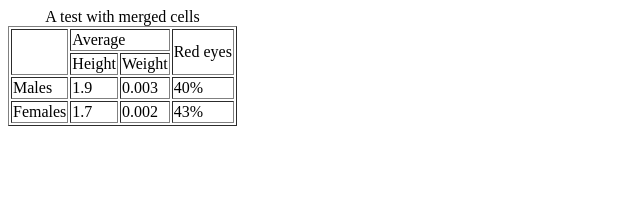
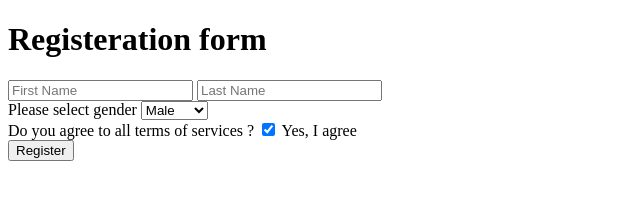
Before and after one commit to Joshitha17/web-development-practice, a plain HTML site: page day4.html in a window 1280 px wide. Shown: the whole page, without its empty margins (0-640 px from the left). Drawn offline with Linux system fonts and the light colour scheme.

Commit message:
html complete

```diff
--- a/day4.html
+++ b/day4.html
@@ -6,7 +6,7 @@
     <title>Document</title>
 </head>
 <body>
-    <table border="solid">
+    <!-- <table border="solid">
         <caption>A test with merged cells</caption>
         <tr>
             <td rowspan="2"></td>
@@ -29,6 +29,36 @@
             <td>0.002</td>
             <td>43%</td>
         </tr>
-    </table>
+    </table> -->
+    <!-- <form action="/server">
+        <select name="profession" id="profession">
+            <option value=""></option>
+            <option value="btech">btech</option>
+            <option value="mtech">mtech</option>
+        </select>
+        <input type="submit">
+
+    </form> -->
+    <form action="/server">
+        <h1>Registeration form</h1>
+        <label for="firstname"></label>
+        <input type="text" name="fname" id="firstname" placeholder="First Name">
+        <label for="lastname"></label>
+        <input type="text" name="lname" id="lastname" placeholder="Last Name">
+        <br>
+        <label for="gender">Please select gender </label>
+            <select name="gender" id="gender">
+                <option value="Male">Male</option>
+                <option value="Female">Female</option>
+            </select>
+        <br>
+        <label for="agreement">Do you agree to all terms of services ?</label>
+        <input type="checkbox" name="agree" id="agreement" checked>
+        Yes, I  agree
+        <br>
+        <!-- <button type="submit">Register</button> -->
+         <button>Register</button>
+        </label>
+    </form>
 </body>
 </html>
```
